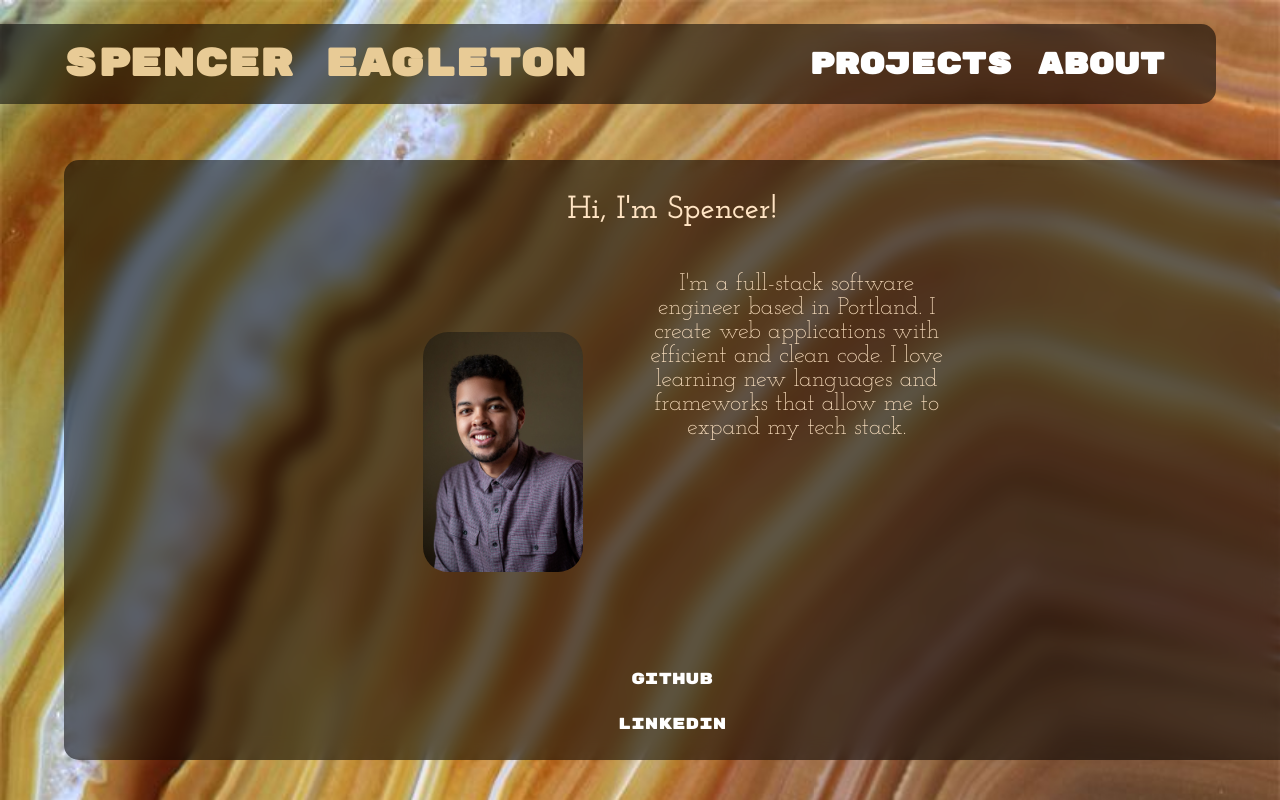
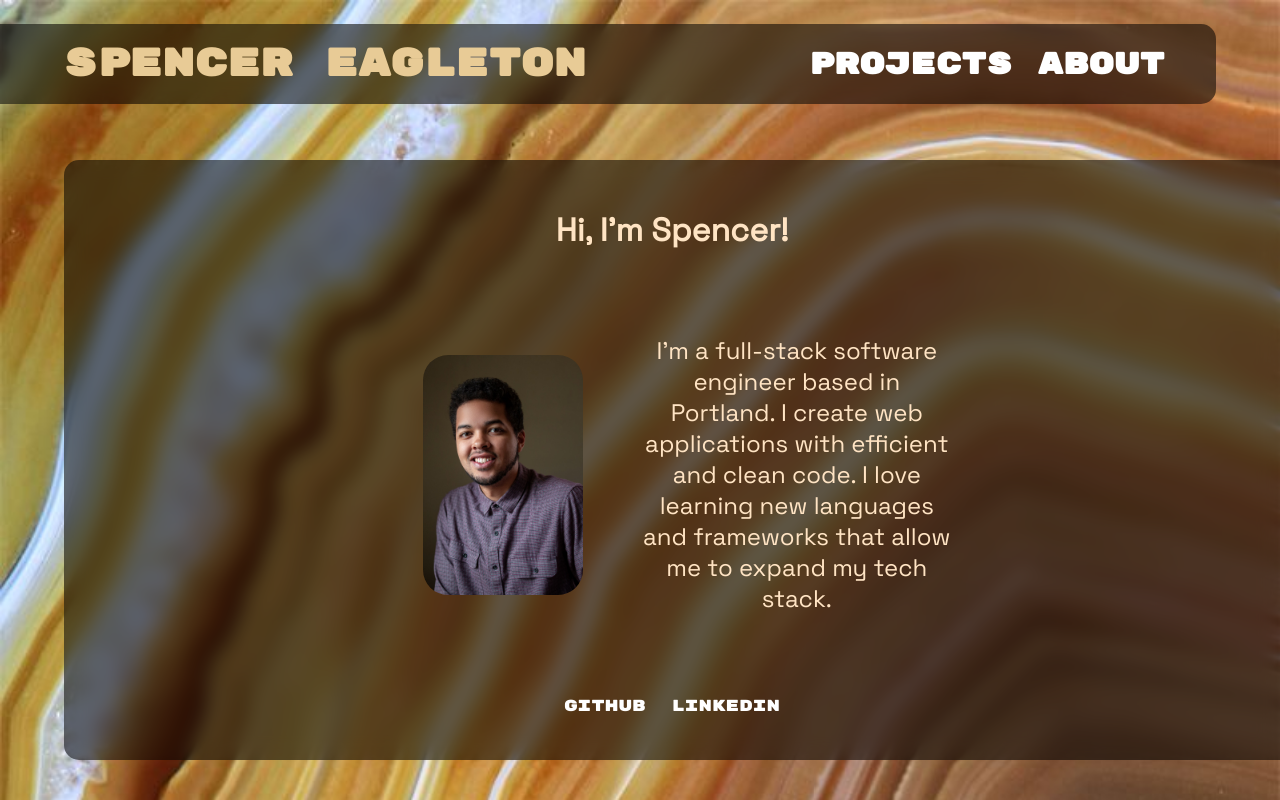
Before and after one commit to spencer-eagleton/portfolio, a React (Create React App) app: page /about in a window 1280 px wide. Built offline with nearby package versions, Linux system fonts and the light colour scheme; the HTML template or start-up script is replaced by a standard one.

Commit message:
bio styles

```diff
--- a/src/Views/About/About.css
+++ b/src/Views/About/About.css
@@ -1,4 +1,6 @@
 @import url("https://fonts.googleapis.com/css2?family=Josefin+Slab:wght@300;600&display=swap");
+@import url('https://fonts.googleapis.com/css2?family=Space+Grotesk&display=swap');
+
 
 .about {
   position: absolute;
@@ -15,7 +17,7 @@
   justify-content: center;
   align-items: center;
   overflow-y: scroll;
-  font-family: "Josefin Slab", serif;
+  font-family: "Space Grotesk", serif;
   color: bisque;
   backdrop-filter: blur(10px);
 }
@@ -23,6 +25,8 @@
 .bio {
   display: flex;
   flex-wrap: wrap;
+  justify-content: flex-start;
+
   justify-content: center;
   align-items: center;
   overflow-y: scroll;
@@ -44,3 +48,13 @@ p {
   flex-direction: column;
   justify-content: center;
 }
+
+.bioparagraph {
+  display: flex;
+  flex-direction: column;
+  justify-content: center;
+}
+
+.linkeroos {
+  margin: 2vh;
+}
--- a/src/Views/About/About.jsx
+++ b/src/Views/About/About.jsx
@@ -27,14 +27,16 @@ export default function About() {
       <h1>Hi, I'm Spencer!</h1>
       <div className="bio">
         <div className="headshot"></div>
-        <p>
+        <p className="bioparagraph">
           I'm a full-stack software engineer based in Portland. I create web applications
           with efficient and clean code. I love learning new languages and
           frameworks that allow me to expand my tech stack.
         </p>
       </div>
-      <a href="https://github.com/spencer-eagleton">Github</a>
-      <a href="https://www.linkedin.com/in/spencer-eagleton/">LinkedIn</a>
+      <div className="linkeroos">
+        <a href="https://github.com/spencer-eagleton">Github</a>
+        <a href="https://www.linkedin.com/in/spencer-eagleton/">LinkedIn</a>
+      </div>
     </motion.div>
   );
 }
```
Also changed, not shown: src/Views/Friends/Friends.jsx (+10 -5 lines).
